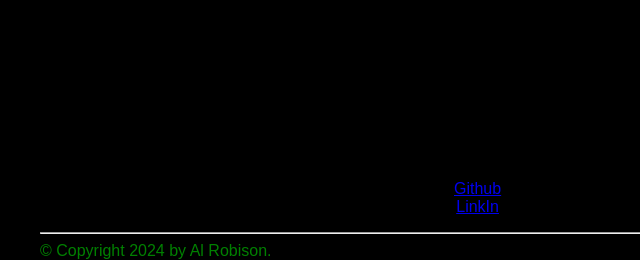
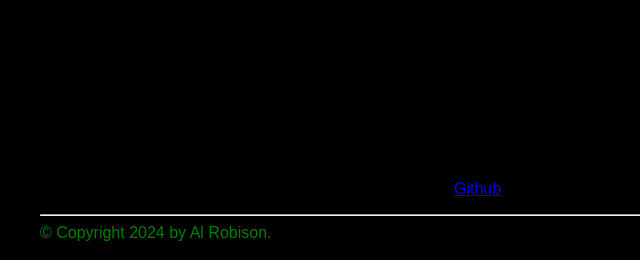
Before and after one commit to gtrspctr/webserver, a Flask app: page / in a window 1280 px wide. Shown: the part 596-856 px from the top of the page, without its empty margins (0-640 px from the left). Run offline with Flask 3, Linux system fonts and the light colour scheme; data that the repository does not hold is empty; some libraries are stand-ins or nearby versions.

Commit message:
Removed LinkedIn link

```diff
--- a/website/templates/base.html
+++ b/website/templates/base.html
@@ -50,9 +50,6 @@
                             <li>
                                 <a href="https://github.com/gtrspctr">Github</a>
                             </li>
-                            <li>
-                                <a href="https://linkedin.com/gtrspctr">LinkIn</a>
-                            </li>
                         </ul>
                     </div>
                     <hr class="footer_hr">
```
